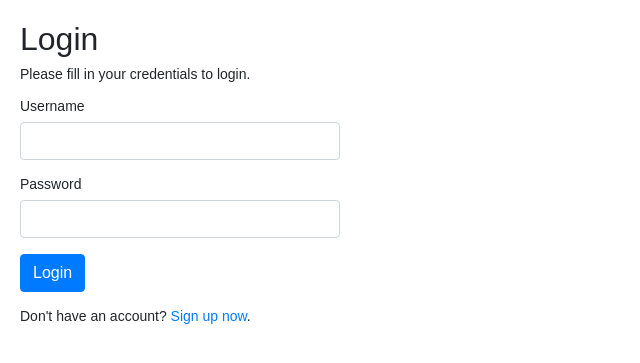
After one commit to owaiskhan3142/mini, a PHP site: page /login.php in a window 1280 px wide. The commit adds this page. Shown: the top 363 px of the page, without its empty margins (0-640 px from the left). Run offline with PHP 8.4, Linux system fonts and the light colour scheme.

Commit message:
Add files via upload
new files

```diff
--- /dev/null
+++ b/login.php
@@ -0,0 +1,139 @@
+<?php
+// Initialize the session
+session_start();
+
+// Check if the user is already logged in, if yes then redirect him to welcome page
+if(isset($_SESSION["loggedin"]) && $_SESSION["loggedin"] === true){
+    header("location: /mini/index.php");
+    exit;
+}
+
+// Include config file
+    $server = "localhost";
+    $username = "root";
+    $password ="";
+
+    $con = mysqli_connect($server,$username,$password,"mini");
+
+    if(!$con){
+        die("Connection failed!". mysqi_connect_error());
+    }
+
+// Define variables and initialize with empty values
+$username = $password = "";
+$username_err = $password_err = $login_err = "";
+
+// Processing form data when form is submitted
+if($_SERVER["REQUEST_METHOD"] == "POST"){
+
+    // Check if username is empty
+    if(empty(trim($_POST["username"]))){
+        $username_err = "Please enter username.";
+    } else{
+        $username = trim($_POST["username"]);
+    }
+
+    // Check if password is empty
+    if(empty(trim($_POST["password"]))){
+        $password_err = "Please enter your password.";
+    } else{
+        $password = trim($_POST["password"]);
+    }
+
+    // Validate credentials
+    if(empty($username_err) && empty($password_err)){
+        // Prepare a select statement
+        $sql = "SELECT * FROM `members` WHERE `email` = '$username' AND `password` = '$password' ";
+        $sql = "SELECT `username`, `password` FROM `members` WHERE `username` = ?";
+
+        if($stmt = $mysqli->prepare($sql)){
+            // Bind variables to the prepared statement as parameters
+            $stmt->bind_param("s", $param_username);
+
+            // Set parameters
+            $param_username = $username;
+
+            // Attempt to execute the prepared statement
+            if($stmt->execute()){
+                // Store result
+                $stmt->store_result();
+
+                // Check if username exists, if yes then verify password
+                if($stmt->num_rows == 1){
+                    // Bind result variables
+                    $stmt->bind_result($id, $username, $hashed_password);
+                    if($stmt->fetch()){
+                        if(password_verify($password, $hashed_password)){
+                            // Password is correct, so start a new session
+                            session_start();
+
+                            // Store data in session variables
+                            $_SESSION["loggedin"] = true;
+                            $_SESSION["username"] = $username;
+
+                            // Redirect user to welcome page
+                            header("location: index.php");
+                        } else{
+                            // Password is not valid, display a generic error message
+                            $login_err = "Invalid username or password.";
+                        }
+                    }
+                } else{
+                    // Username doesn't exist, display a generic error message
+                    $login_err = "Invalid username or password.";
+                }
+            } else{
+                echo "Oops! Something went wrong. Please try again later.";
+            }
+
+            // Close statement
+            $stmt->close();
+        }
+    }
+
+    // Close connection
+    $mysqli->close();
+}
+?>
+
+<!DOCTYPE html>
+<html lang="en">
+<head>
+    <meta charset="UTF-8">
+    <title>Login</title>
+    <link rel="stylesheet" href="https://stackpath.bootstrapcdn.com/bootstrap/4.5.2/css/bootstrap.min.css">
+    <style>
+        body{ font: 14px sans-serif; }
+        .wrapper{ width: 360px; padding: 20px; }
+    </style>
+</head>
+<body>
+    <div class="wrapper">
+        <h2>Login</h2>
+        <p>Please fill in your credentials to login.</p>
+
+        <?php
+        if(!empty($login_err)){
+            echo '<div class="alert alert-danger">' . $login_err . '</div>';
+        }
+        ?>
+
+        <form action="<?php echo htmlspecialchars($_SERVER["PHP_SELF"]); ?>" method="post">
+            <div class="form-group">
+                <label>Username</label>
+                <input type="text" name="username" class="form-control <?php echo (!empty($username_err)) ? 'is-invalid' : ''; ?>" value="<?php echo $username; ?>">
+                <span class="invalid-feedback"><?php echo $username_err; ?></span>
+            </div>
+            <div class="form-group">
+                <label>Password</label>
+                <input type="password" name="password" class="form-control <?php echo (!empty($password_err)) ? 'is-invalid' : ''; ?>">
+                <span class="invalid-feedback"><?php echo $password_err; ?></span>
+            </div>
+            <div class="form-group">
+                <input type="submit" class="btn btn-primary" value="Login">
+            </div>
+            <p>Don't have an account? <a href="signup.php">Sign up now</a>.</p>
+        </form>
+    </div>
+</body>
+</html>
```
Also changed, not shown: index.php (+27 -186 lines), signup.php (added, +234 -0 lines).
